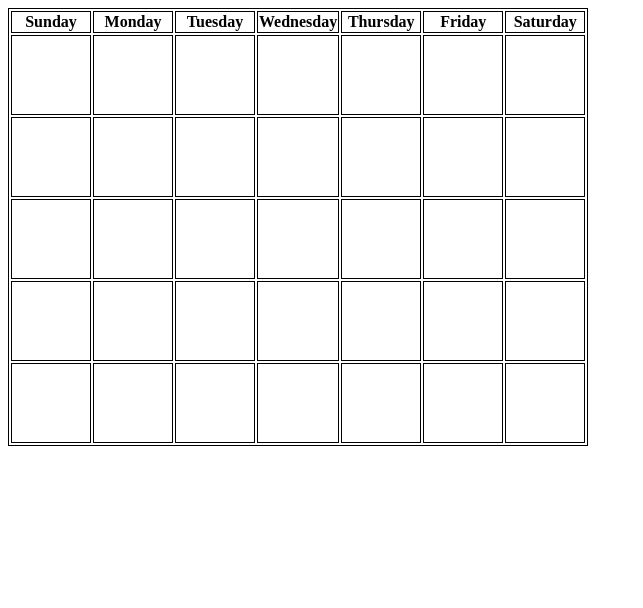
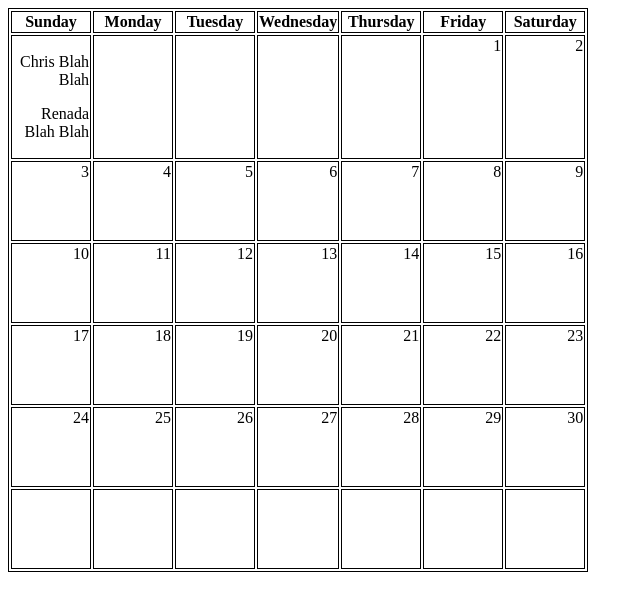
Before and after one commit to Moktor48/served, a website: page admin.html in a window 1280 px wide. Shown: the whole page, without its empty margins (0-643 px from the left). Drawn offline with Linux system fonts and the light colour scheme.

Commit message:
Cal operational

```diff
--- a/admin.html
+++ b/admin.html
@@ -6,8 +6,9 @@
     <meta charset="UTF-8">
     <title>Administration Page</title>
 </head>
-<body>
-    <table>
+<body onload="calBuild()">
+    <div id="calendar_div">
+    <table id="calendar_box">
         <tr>
             <th>Sunday</th>
             <th>Monday</th>
@@ -18,7 +19,7 @@
             <th>Saturday</th>
         </tr>
         <tr>
-            <td id="0"></td>
+            <td id="0"><p>Chris Blah Blah</p><p>Renada Blah Blah</p></td>
             <td id="1"></td>
             <td id="2"></td>
             <td id="3"></td>
@@ -38,7 +39,7 @@
         <tr>
             <td id="14"></td>
             <td id="15"></td>
-            <td id="16""></td>
+            <td id="16"></td>
             <td id="17"></td>
             <td id="18"></td>
             <td id="19"></td>
@@ -62,11 +63,23 @@
             <td id="33"></td>
             <td id="34"></td>
         </tr>
-        <script src="script.js">
-           setCal();
+        <tr>
+            <td id="35"></td>
+            <td id="36"></td>
+            <td id="37"></td>
+            <td id="38"></td>
+            <td id="39"></td>
+            <td id="40"></td>
+            <td id="41"></td>
+        </tr>
+        </table>
+        </div>
+        <div id="html_cal">
 
-
-    </script>
+        </div>
+<script src="script.js">
+    calBuild();
+</script>
 <!-- <div>
     <p>Navigation bar</p>
     <div></div>
--- a/script.js
+++ b/script.js
@@ -1,37 +1,19 @@
-/* Calendar app
-create divisions by loop-creating objects including class (for css, day of week[generated by index], ), location (array index), 7 columns by 5 rows,
-*/
-
-/*Brainstorm code*/
-/*function dayGen() {
-for (let i = 0; i < 35; i++) {
-    let dayNum = 0;
-    dayNum += i;
-    console.log(dayNum);
-    const calArray = document.write("<div id=day"${+ dayNum}"class=\"Cal_Box\"></div>");
-}
-    return calArray;
-};*/
-
-const days = {
-    0: 1,
-    1: 2,
-    2: 3,
-    3: 4,
-    4: 5,
-    5: 6,
-    6: 0
-};
 
 
-function setCal () {
-let gM = getMonth();
-let gFY = getFullYear();
-let calSet = gFY +"-"+ gM + 1 + "01";
-console.log(calSet);
-let startDay = getDay(calSet);
-let conDay =  days.startDay;
-console.log(conDay);
-return conDay;
-
-};;
+const calBuild = () => {
+    const nD = new Date();
+    nD.setDate(1);
+    const dayOfWeek = nD.getDay();
+    const lastDay = new Date();
+    let y = lastDay.getMonth();
+    y++;
+    lastDay.setMonth(y);
+    lastDay.setDate(0);
+    let z = lastDay.getDate();
+    let x = dayOfWeek + z;
+    a = 0;
+    for (let i = dayOfWeek; i < x; i++) {
+        a++
+        document.getElementById(i).innerHTML = a;
+    };
+};
--- a/style.css
+++ b/style.css
@@ -30,4 +30,6 @@ th {
 td {
     height: 80px;
     width: 80px;
+    text-align: right;
+    vertical-align: top;
 }
```
Also changed, not shown: test.html (+47 -3 lines), 1 other file.
